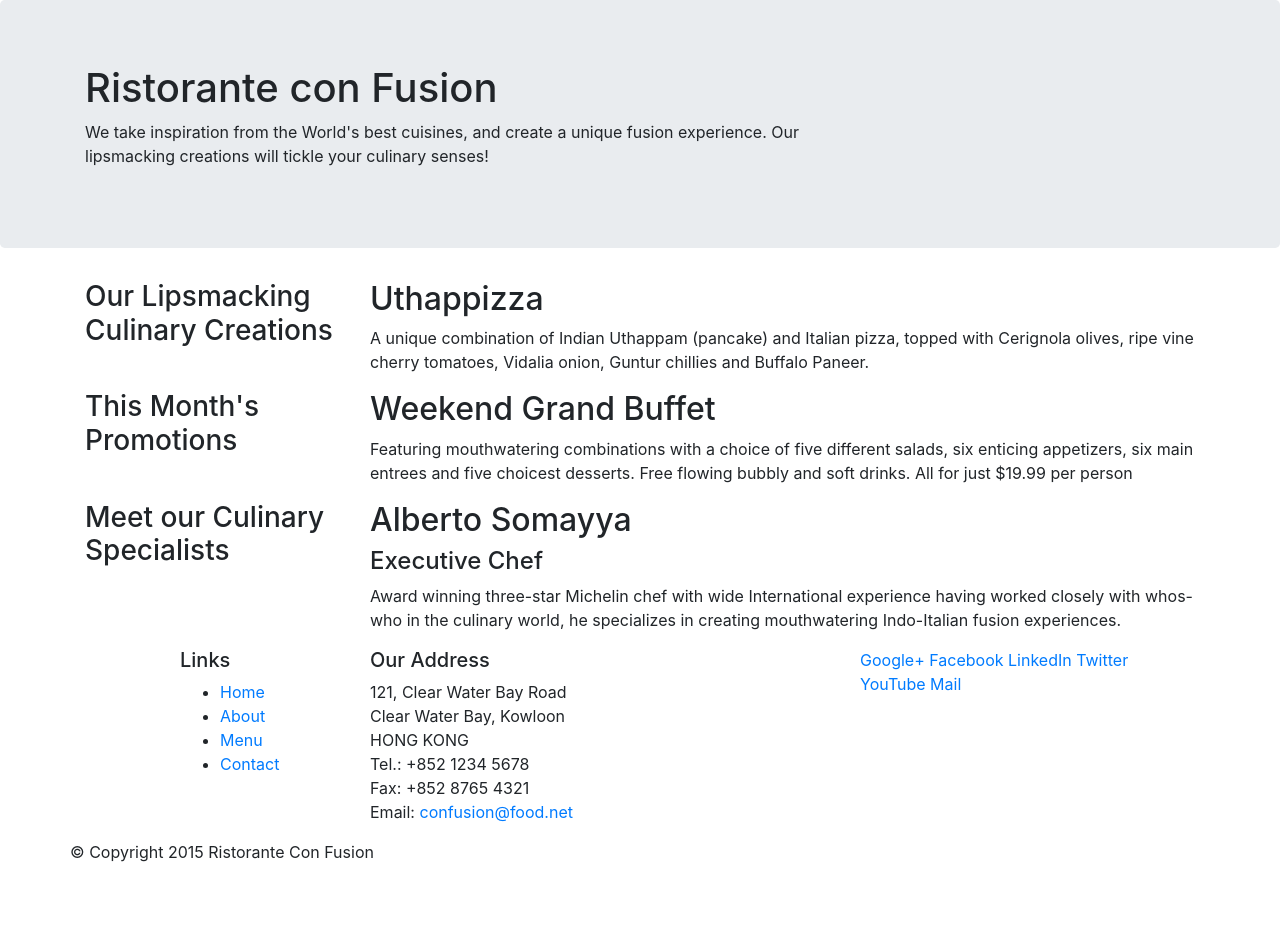
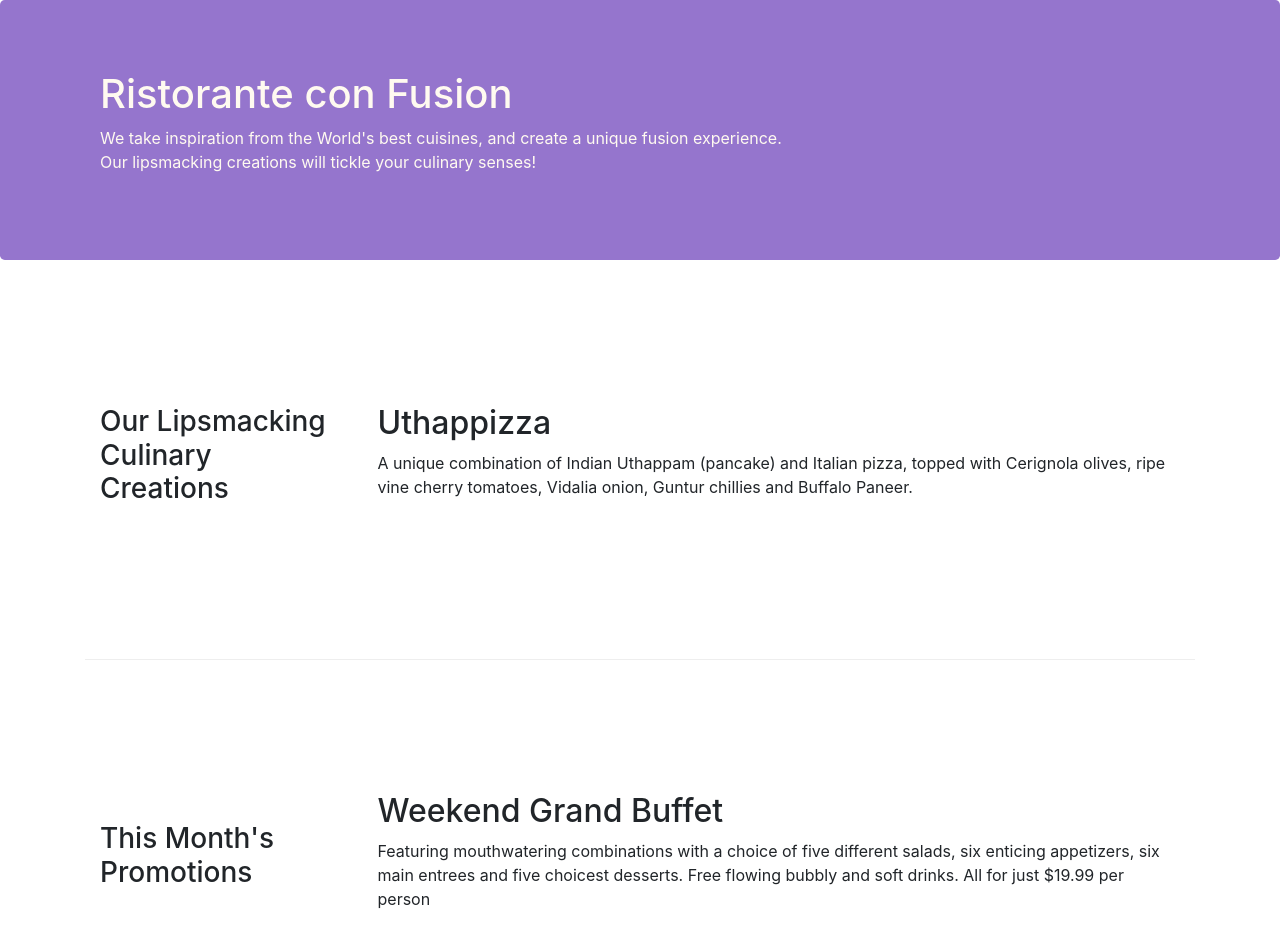
Before and after one commit to leotxcosta/Coursera_Bootstrap_conFusion, a website: page index.html in a window 1280 px wide. Shown: the top 952 px of the page. Before the commit the page ends 880 px from the top, so only its background shows below. Drawn offline with nearby package versions, Linux system fonts and the light colour scheme.

Commit message:
Bootstrap Grid Part 2

```diff
--- /dev/null
+++ b/css/styles.css
@@ -0,0 +1,30 @@
+.row-header{
+    margin:0px auto;
+    padding:0px;
+}
+
+.row-content {
+    margin:0px auto;
+    padding: 50px 0px 50px 0px;
+    border-bottom: 1px ridge;
+    min-height:400px;
+}
+
+.footer{
+    background-color: #D1C4E9;
+    margin:0px auto;
+    padding: 20px 0px 20px 0px;
+}
+
+.jumbotron {
+    padding:70px 30px 70px 30px;
+    margin:0px auto;
+    background: #9575CD ;
+    color:floralwhite;
+}
+
+address{
+    font-size:80%;
+    margin:0px;
+    color:#0f0f0f;
+}
--- a/index.html
+++ b/index.html
@@ -9,6 +9,7 @@
 
     <!-- Bootstrap CSS -->
     <link rel="stylesheet" href="node_modules/bootstrap/dist/css/bootstrap.min.css">
+    <link href="css/styles.css" rel="stylesheet">
 
     <title>Ristorante Con Fusion</title>
 </head>
@@ -17,7 +18,7 @@
 
     <header class="jumbotron">
         <div class="container">
-            <div class="row">
+            <div class="row row-header">
                 <div class="col-12 col-sm-8">
                     <h1>Ristorante con Fusion</h1>
                     <p>We take inspiration from the World's best cuisines, and create a unique fusion experience. Our lipsmacking creations will tickle your culinary senses!</p>
@@ -29,32 +30,32 @@
     </header>
 
     <div class="container">
-        <div class="row">
-            <div class="col-sm-4 push-sm-8 col-md-3 push-md-9">
+        <div class="row row-content align-items-center">
+            <div class="col-sm-4 col-md-3 flex-last">
                 <h3>Our Lipsmacking Culinary Creations</h3>
             </div>
-            <div class="col-sm pull-sm-4 col-md pull-md-3">
+            <div class="col-sm col-md flex-first">
                 <h2>Uthappizza</h2>
                 <p>A unique combination of Indian Uthappam (pancake) and Italian pizza, topped with Cerignola olives, ripe vine cherry tomatoes, Vidalia onion, Guntur chillies and Buffalo Paneer.</p>
             </div>
         </div>
 
 
-        <div class="row">
-            <div class="col-sm-4 push-sm-8 col-md-3 push-md-9">
+        <div class="row row-content align-items-center">
+            <div class="col-sm-4 col-md-3 flex-last">
                 <h3>This Month's Promotions</h3>
             </div>
-            <div class="col-sm pull-sm-4 col-md pull-md-3">
+            <div class="col-sm col-md flex-first">
                 <h2>Weekend Grand Buffet</h2>
                 <p>Featuring mouthwatering combinations with a choice of five different salads, six enticing appetizers, six main entrees and five choicest desserts. Free flowing bubbly and soft drinks. All for just $19.99 per person </p>
             </div>
         </div>
 
-        <div class="row">
-            <div class="col-sm-4 push-sm-8 col-md-3 push-md-9">
+        <div class="row row-content align-items-center">
+            <div class="col-sm-4 col-md-3 flex-last">
                 <h3>Meet our Culinary Specialists</h3>
             </div>
-            <div class="col-sm pull-sm-4 col-md pull-md-3">
+            <div class="col-sm col-md flex-first">
                 <h2>Alberto Somayya</h2>
                 <h4>Executive Chef</h4>
                 <p>Award winning three-star Michelin chef with wide International experience having worked closely with whos-who in the culinary world, he specializes in creating mouthwatering Indo-Italian fusion experiences. </p>
@@ -62,12 +63,12 @@
         </div>
     </div>
 
-    <footer>
+    <footer class="footer">
         <div class="container">
             <div class="row">
                 <div class="col-5 offset-1 col-sm-2">
                     <h5>Links</h5>
-                    <ul>
+                    <ul class="list-unstyled">
                         <li><a href="#">Home</a></li>
                         <li><a href="#">About</a></li>
                         <li><a href="#">Menu</a></li>
@@ -85,8 +86,8 @@
 		              Email: <a href="mailto:confusion@food.net">confusion@food.net</a>
 		           </address>
                 </div>
-                <div class="col col-sm-4">
-                    <div class="col-auto">
+                <div class="col col-sm-4 align-self-center">
+                    <div class="col-auto" style="text-align:center">
                         <a href="http://google.com/+">Google+</a>
                         <a href="http://www.facebook.com/profile.php?id=">Facebook</a>
                         <a href="http://www.linkedin.com/in/">LinkedIn</a>
@@ -96,8 +97,8 @@
                     </div>
                 </div>
            </div>
-           <div class="row">
-                <div>
+           <div class="row justify-content-center">
+                <div class="col-auto">
                     <p>© Copyright 2015 Ristorante Con Fusion</p>
                 </div>
            </div>
```
